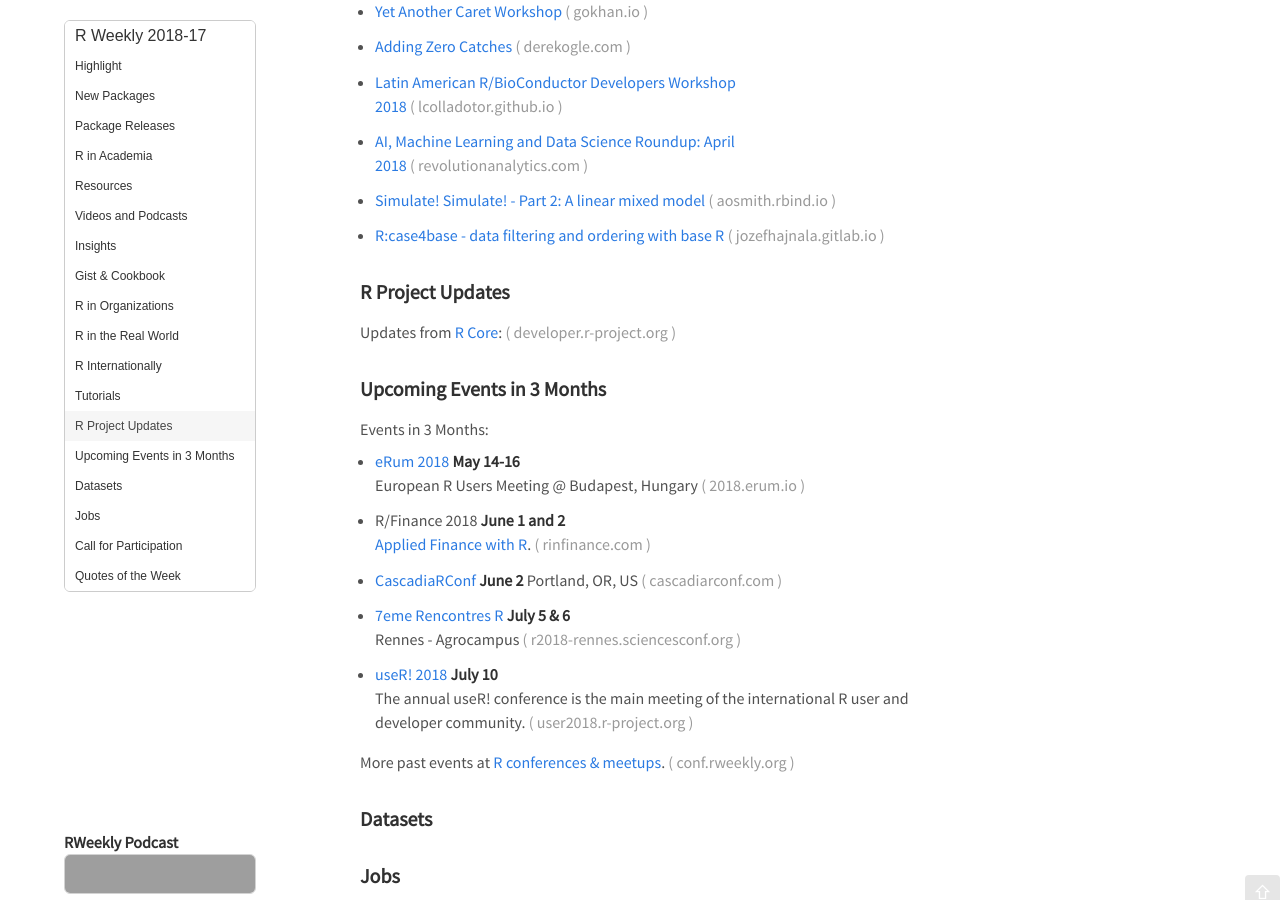
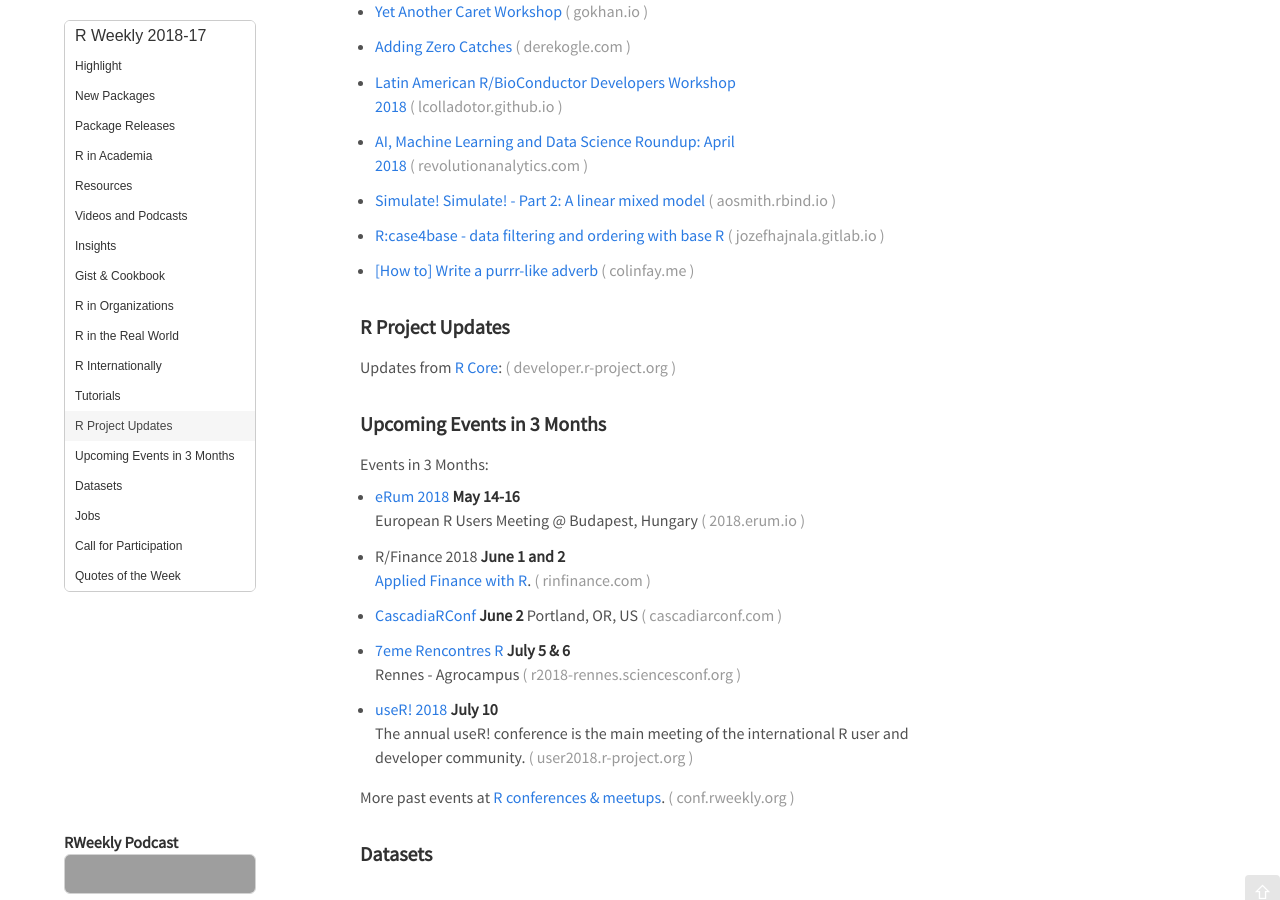
Before and after one commit to rweekly/rweekly.org, a Jekyll site: the page built from draft.md, in a window 1280 px wide and 900 px high, scrolled down 3021 px. Built offline with Jekyll 4.4.1, drawn with Linux system fonts in a browser that asks for light colours; emoji names are drawn with the system emoji font; comment, search, counter and statistics services are not loaded; grey boxes are pictures that could not be loaded.

Commit message:
Update draft.md

```diff
--- a/draft.md
+++ b/draft.md
@@ -162,6 +162,8 @@
 
 + [R:case4base - data filtering and ordering with base R](https://jozefhajnala.gitlab.io/r/r002-data-manipulation/)
 
++ [[How to] Write a purrr-like adverb](http://colinfay.me/purrr-adverb-tidyverse/)
+
 <!--<div class="post-more-begin"></div><div class="post-more-end"></div>-->
 
 ###  R Project Updates
```
